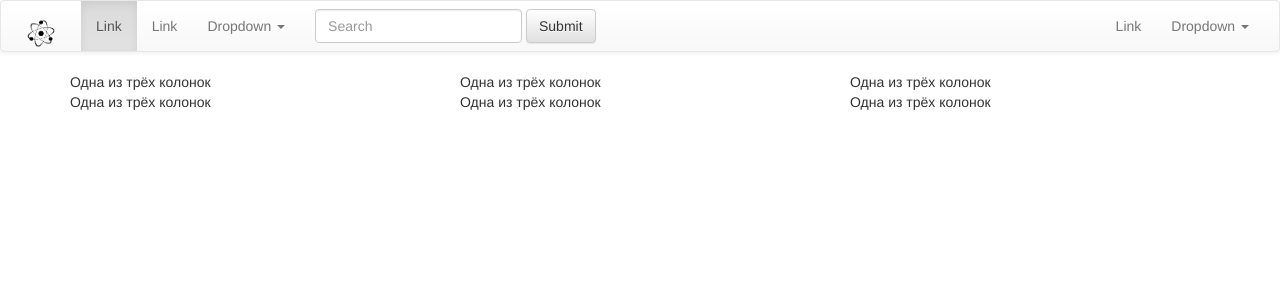
After one commit to kevlampiev/smartmouse2.local, a Symfony app: template templates/admin/admin_main.twig in a window 1280 px wide. The commit adds this page. Shown: the top 300 px of the page. Run offline with Twig, Linux system fonts and the light colour scheme; the template is opened without the code that fills it, so the values that code supplies are empty; some libraries are stand-ins or nearby versions.

Commit message:
1st template

```diff
--- a/src/Controllers/Admin/AdminPanelController.php
+++ b/src/Controllers/Admin/AdminPanelController.php
@@ -27,7 +27,7 @@ class AdminPanelController
     public function showView(): string
     {
         return TwigService::getTwig()->render(
-            'layouts/admin_layout.twig',
+            'admin/admin_main.twig',
             []
         );
     }
--- /dev/null
+++ b/templates/admin/admin_main.twig
@@ -0,0 +1,30 @@
+{% extends 'layouts/admin_layout.twig' %}
+{% block title %}
+	admin sm 2.0
+{% endblock %}
+{% block content %}
+	<div class="container">
+		<div class="row">
+			<div class="col-sm-4">
+			Одна из трёх колонок
+			</div>
+			<div class="col-sm-4">
+			Одна из трёх колонок
+			</div>
+			<div class="col-sm-4">
+			Одна из трёх колонок
+			</div>
+		</div>
+		<div class="row">
+			<div class="col-sm-4">
+			Одна из трёх колонок
+			</div>
+			<div class="col-sm-4">
+			Одна из трёх колонок
+			</div>
+			<div class="col-sm-4">
+			Одна из трёх колонок
+			</div>
+		</div>
+	</div>
+{% endblock %}
--- a/templates/layouts/admin_layout.twig
+++ b/templates/layouts/admin_layout.twig
@@ -26,7 +26,7 @@
 						<span class="icon-bar"></span>
 						<span class="icon-bar"></span>
 					</button>
-					<a class="navbar-brand" href="#">Brand</a>
+					<a class="navbar-brand" href="#"><img alt="Brand" src="img/atom.png" height="35px" width="50px"></a>
 				</div>
 
 				<!-- Соберите навигационные ссылки, формы, и другой контент для переключения -->
```
